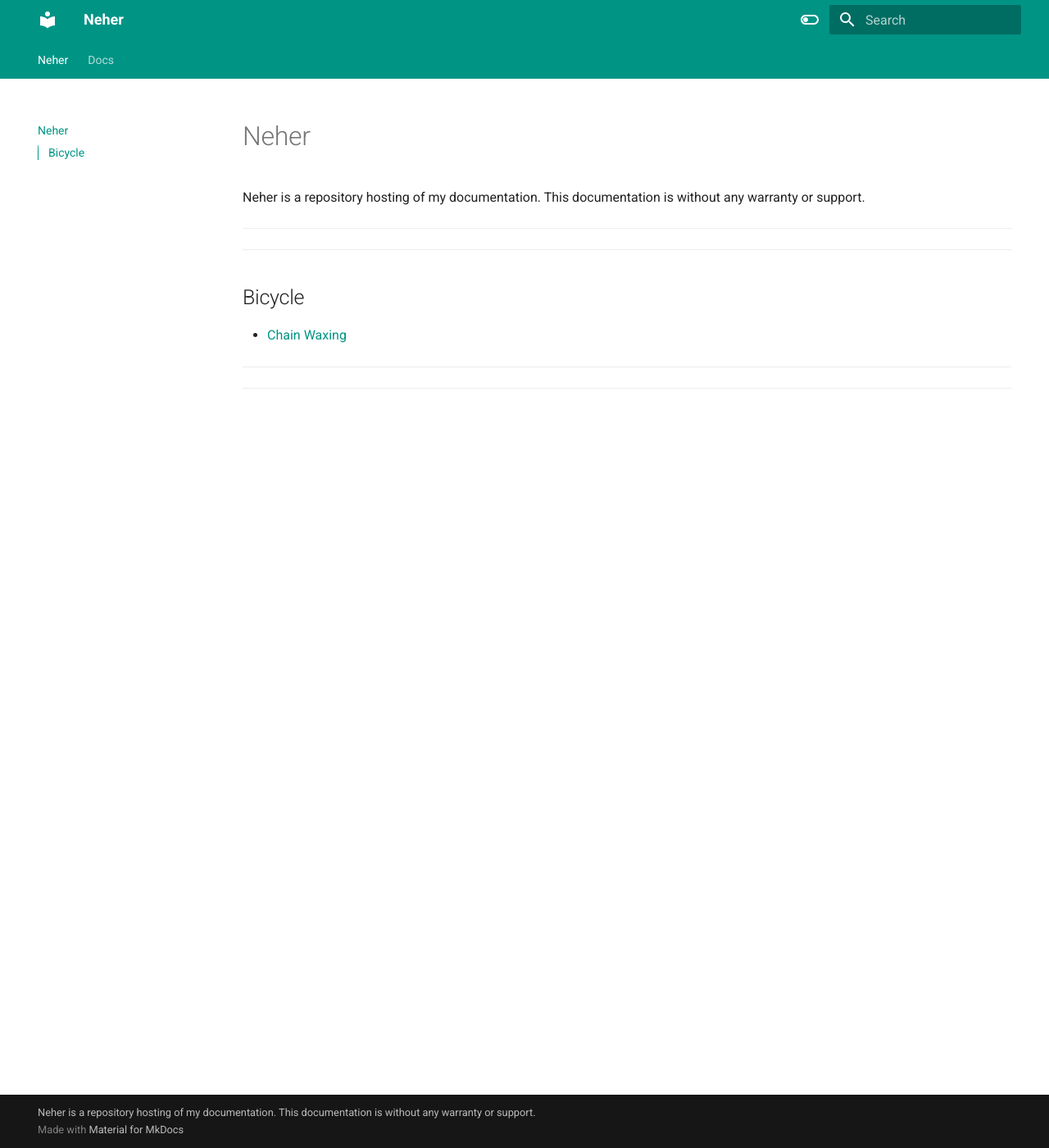
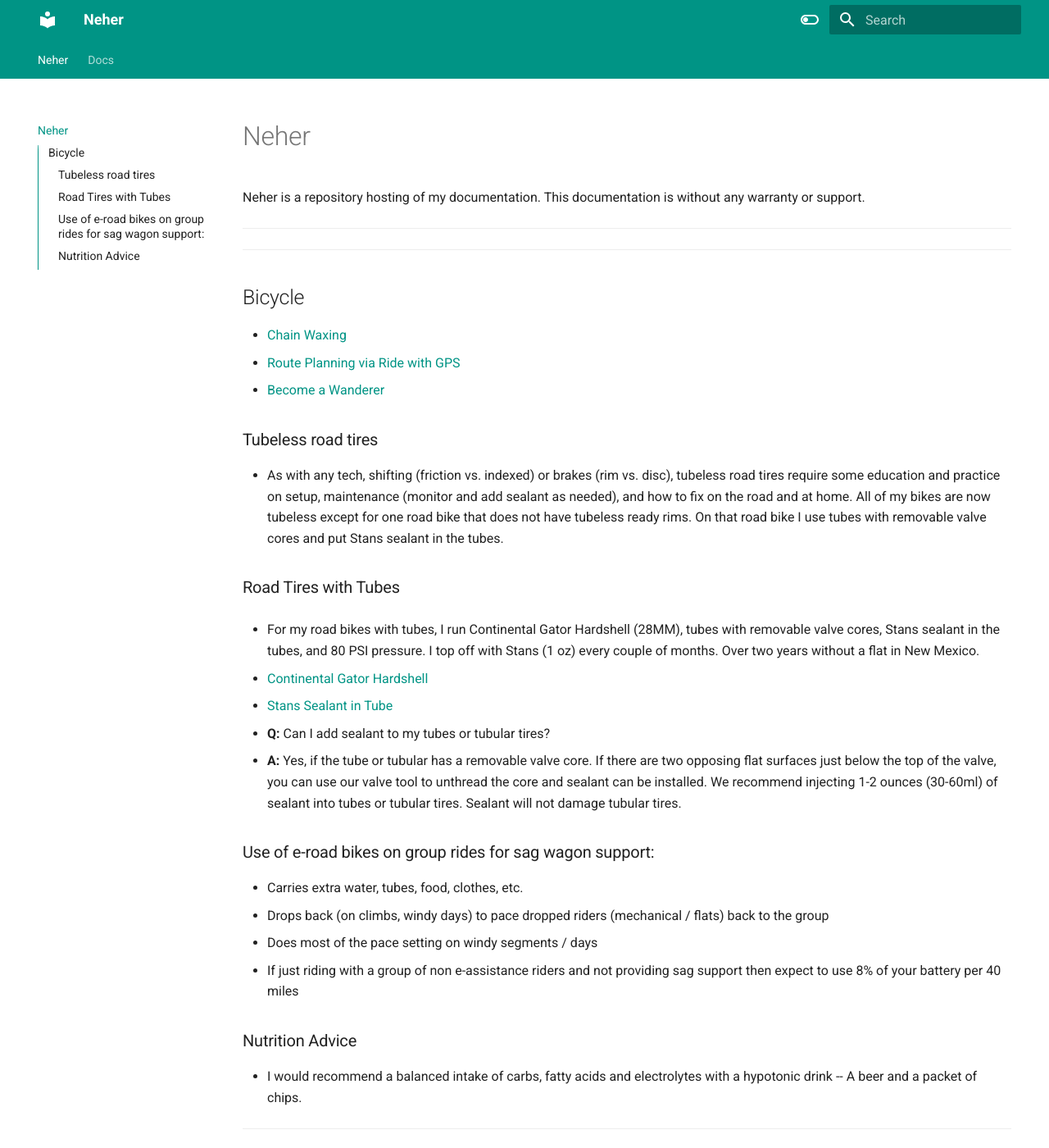
Before and after one commit to rneher-igel/Neher, an MkDocs documentation site: the page built from docs/index.md, in a window 1280 px wide and 1400 px high. Shown: the whole window at 82% size. Built offline with MkDocs 1.6.1 and Material for MkDocs 9.7.7, drawn with Linux system fonts in a browser that asks for light colours.

Commit message:
Misc items

```diff
--- a/docs/index.md
+++ b/docs/index.md
@@ -13,6 +13,34 @@ Comment
 ## Bicycle
 
 - [Chain Waxing](Docs/Bicycle-Chain-Waxing.md)
+- [Route Planning via Ride with GPS](https://ridewithgps.com/)
+- [Become a Wanderer](https://wandrer.earth/about)
+
+### Tubeless road tires
+
+- As with any tech, shifting (friction vs. indexed) or brakes (rim vs. disc), tubeless road tires require some education and practice on setup, maintenance (monitor and add sealant as needed), and how to fix on the road and at home. All of my bikes are now tubeless except for one road bike that does not have tubeless ready rims. On that road bike I use tubes with removable valve cores and put Stans sealant in the tubes.
+
+
+### Road Tires with Tubes
+
+- For my road bikes with tubes, I run Continental Gator Hardshell (28MM), tubes with removable valve cores, Stans sealant in the tubes, and 80 PSI pressure. I top off with Stans (1 oz) every couple of months. Over two years without a flat in New Mexico.
+
+- [Continental Gator Hardshell](https://www.bicyclerollingresistance.com/road-bike-reviews/continental-gator-hardshell)
+- [Stans Sealant in Tube](https://www.notubes.com/support-center/sealant)
+
+- **Q:** Can I add sealant to my tubes or tubular tires?
+- **A:** Yes, if the tube or tubular has a removable valve core. If there are two opposing flat surfaces just below the top of the valve, you can use our valve tool to unthread the core and sealant can be installed. We recommend injecting 1-2 ounces (30-60ml) of sealant into tubes or tubular tires. Sealant will not damage tubular tires.
+
+### Use of e-road bikes on group rides for sag wagon support:
+
+- Carries extra water, tubes, food, clothes, etc.
+- Drops back (on climbs, windy days) to pace dropped riders (mechanical / flats) back to the group
+- Does most of the pace setting on windy  segments / days
+- If just riding with a group of non e-assistance riders and not providing sag support then expect to use 8% of your battery per 40 miles
+
+### Nutrition Advice
+
+- I would recommend a balanced intake of carbs, fatty acids and electrolytes with a hypotonic drink -- A beer and a packet of chips.
 
 ----------
 
```
